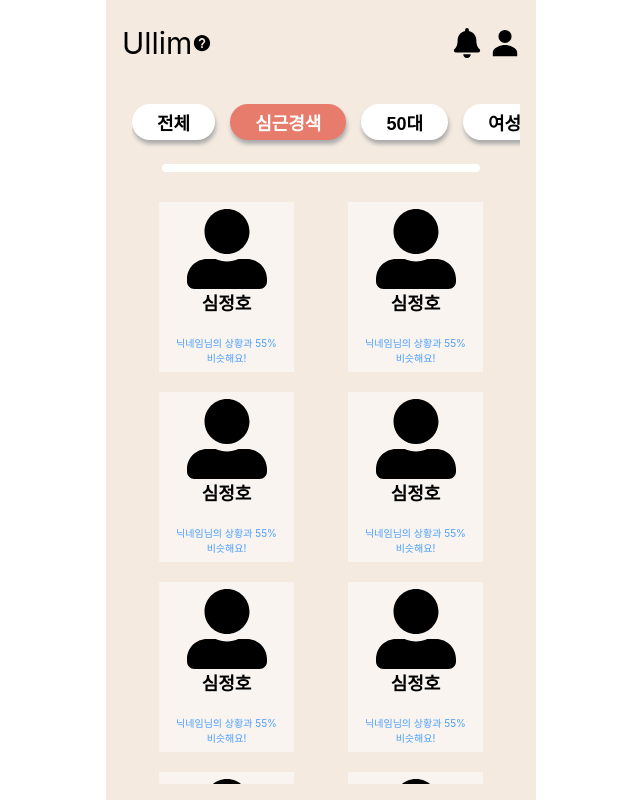
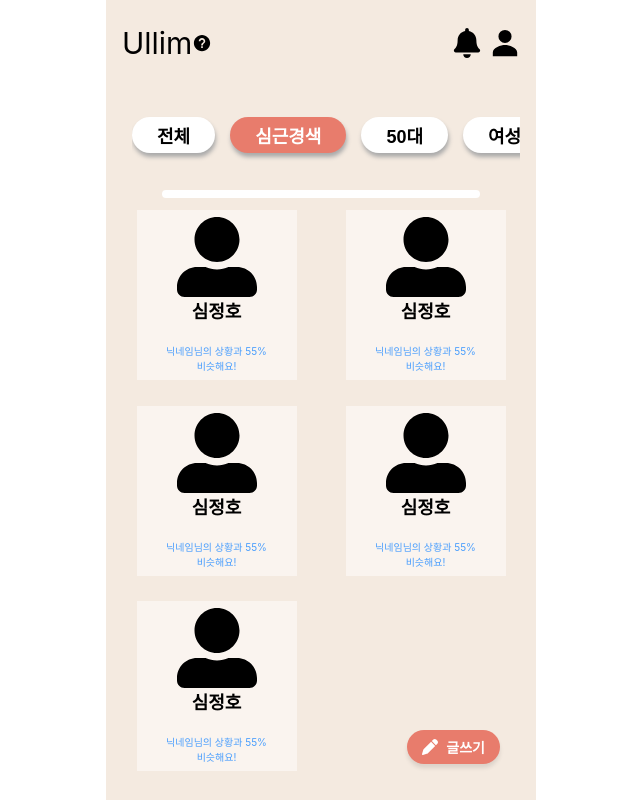
Before and after one commit to BOMMAIN/Ullim, a React (Create React App) app: page /community in a window 1280 px wide. Shown: the whole page, without its empty margins (319-959 px from the left). Built offline with nearby package versions, Linux system fonts and the light colour scheme.

Commit message:
feat: user List페이지 구현

```diff
--- a/src/components/CommunityPage/UserListItem.tsx
+++ b/src/components/CommunityPage/UserListItem.tsx
@@ -18,7 +18,7 @@ const UserListItem = () => {
 export default UserListItem;
 
 const Container = styled.div`
-  width: 80%;
+  width: 160px;
   height: 170px;
   display: flex;
   flex-direction: column;
--- a/src/pages/CommunityPage/index.tsx
+++ b/src/pages/CommunityPage/index.tsx
@@ -2,6 +2,9 @@ import styled from "styled-components";
 import Header from "@components/features/Header";
 import Button from "@components/common/Button";
 import UserListItem from "@components/CommunityPage/UserListItem";
+import { FaPen } from "react-icons/fa6";
+import { Link } from "react-router-dom";
+import { RouterPath } from "@routes/path";
 
 const CommunityPage = () => {
   return (
@@ -43,16 +46,26 @@ const CommunityPage = () => {
             />
           </div>
           <UserListContainer>
-            <UserListItem />
-            <UserListItem />
-            <UserListItem />
-            <UserListItem />
-            <UserListItem />
-            <UserListItem />
-            <UserListItem />
-            <UserListItem />
+            <UserLink to={RouterPath.postPage}>
+              <UserListItem />
+            </UserLink>
+            <UserLink to={RouterPath.postPage}>
+              <UserListItem />
+            </UserLink>
+            <UserLink to={RouterPath.postPage}>
+              <UserListItem />
+            </UserLink>
+            <UserLink to={RouterPath.postPage}>
+              <UserListItem />
+            </UserLink>
+            <UserLink to={RouterPath.postPage}>
+              <UserListItem />
+            </UserLink>
           </UserListContainer>
         </Content>
+        <StyledLink to={RouterPath.postWritePage}>
+          <FaPen /> 글쓰기
+        </StyledLink>
       </Wrapper>
     </>
   );
@@ -92,7 +105,7 @@ const FilterContainer = styled.div`
 
 const UserListContainer = styled.div`
   width: 100%;
-  padding: 30px 20px;
+  padding: 10px 0;
   display: grid;
   grid-template-columns: repeat(2, 1fr);
   gap: 20px;
@@ -103,3 +116,39 @@ const UserListContainer = styled.div`
     display: none;
   }
 `;
+
+const StyledLink = styled(Link)`
+  position: absolute;
+  bottom: 20px;
+  right: 20px;
+  display: flex;
+  align-items: center;
+  justify-content: center;
+  background-color: #e87c6c;
+  color: #fff;
+  font-size: 14px;
+  font-weight: bold;
+  padding: 7px 15px;
+  border-radius: 20px;
+  text-decoration: none;
+  box-shadow: 0px 4px 4px rgba(0, 0, 0, 0.1);
+  transition: background-color 0.3s ease, transform 0.2s ease;
+
+  &:hover {
+    background-color: #ff4d4d;
+    transform: scale(1.05);
+  }
+
+  svg {
+    margin-right: 8px;
+    font-size: 16px;
+  }
+`;
+
+const UserLink = styled(Link)`
+  text-decoration: none;
+  color: inherit;
+  width: 180px;
+  display: flex;
+  justify-content: center;
+`;
```
